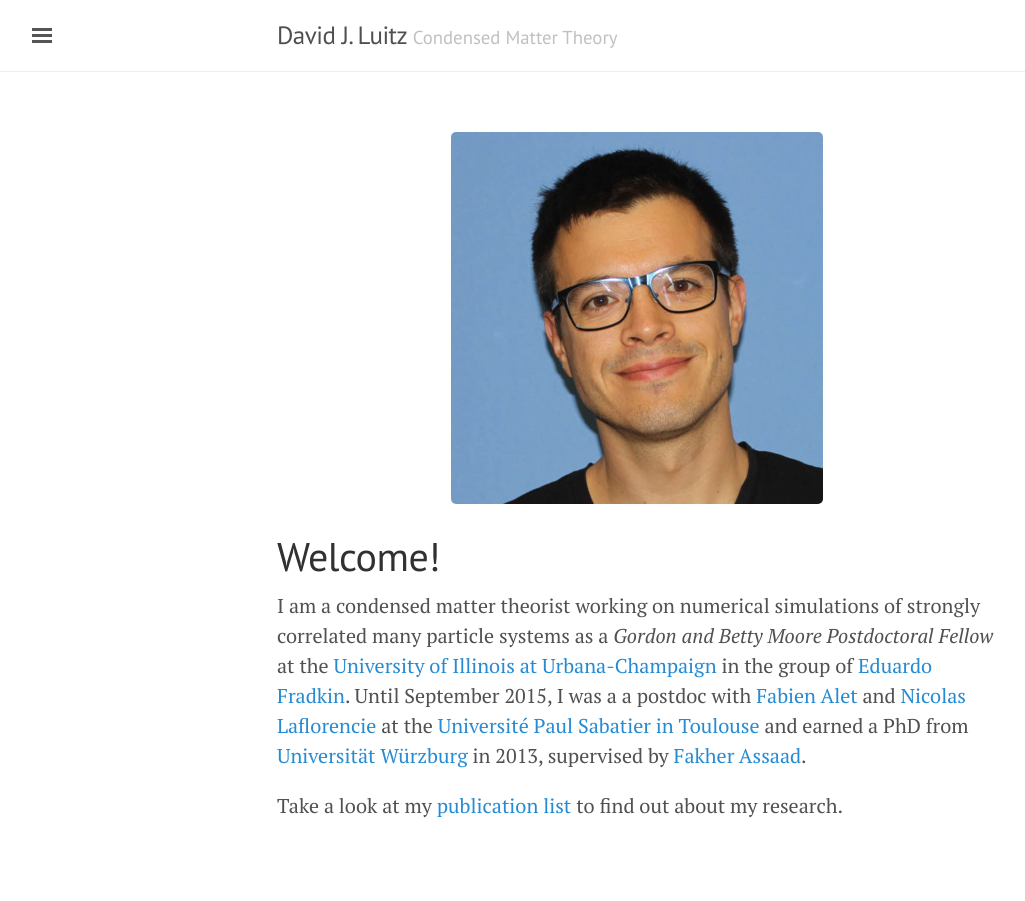
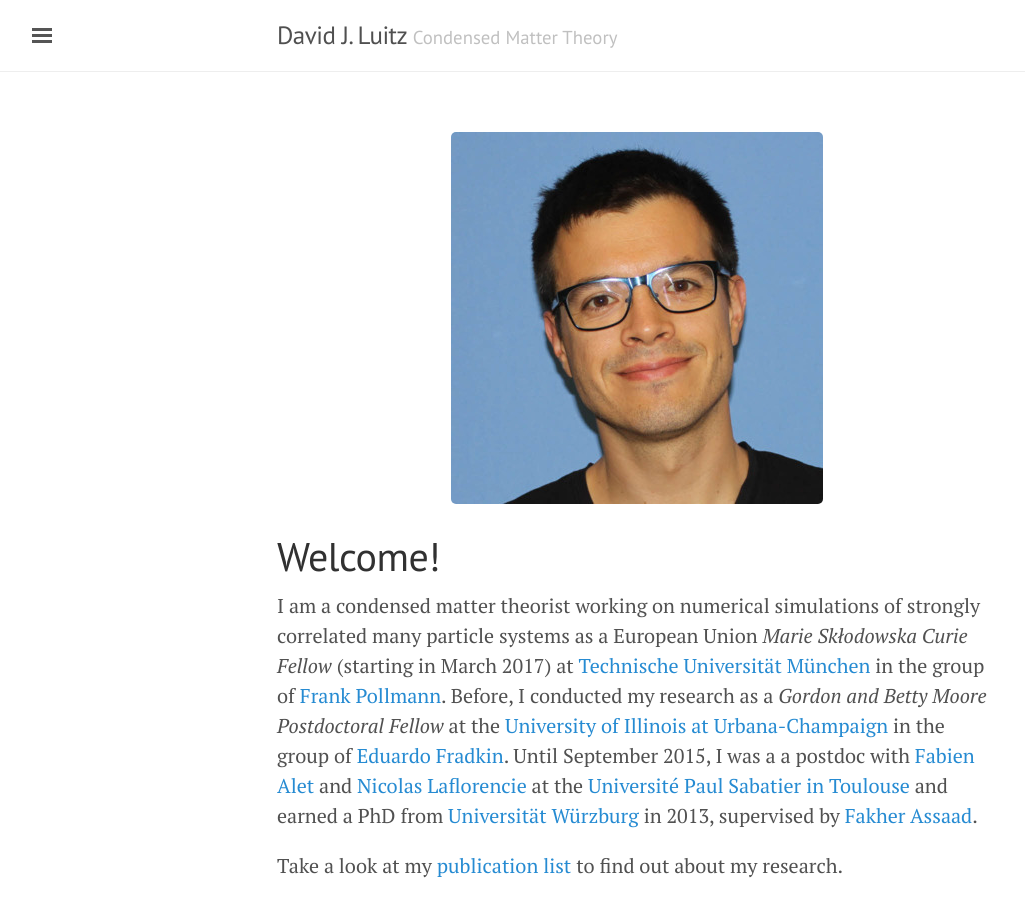
Before and after one commit to dluitz/dluitz.github.io, a Jekyll site: the page built from index.md, in a window 1280 px wide. Shown: the whole page, without its empty margins (3-1028 px from the left). Built offline with Jekyll 4.4.1, drawn with Linux system fonts in a browser that asks for light colours.

Commit message:
[pub/cv]

```diff
--- a/index.md
+++ b/index.md
@@ -9,7 +9,9 @@ Welcome!
 =====================
 
 I am a condensed matter theorist working on numerical simulations of strongly
-correlated many particle systems as a *Gordon and Betty Moore Postdoctoral Fellow* at the
+correlated many particle systems as a European Union *Marie Skłodowska Curie Fellow* (starting in March 2017)
+at [Technische Universität München](http://www.ph.tum.de) in the group of [Frank Pollmann](https://www.professoren.tum.de/en/pollmann-frank/).
+Before, I conducted my research as a *Gordon and Betty Moore Postdoctoral Fellow* at the
 [University of Illinois at Urbana-Champaign](http://icmt.illinois.edu) in the group of
 [Eduardo Fradkin](https://physics.illinois.edu/people/profile.asp?efradkin). Until September 2015, I was a
 a postdoc with [Fabien Alet](http://www.lpt.ups-tlse.fr/spip.php?article20&lang=fr) and
```
Also changed, not shown: publications.md (+6 -0 lines).
